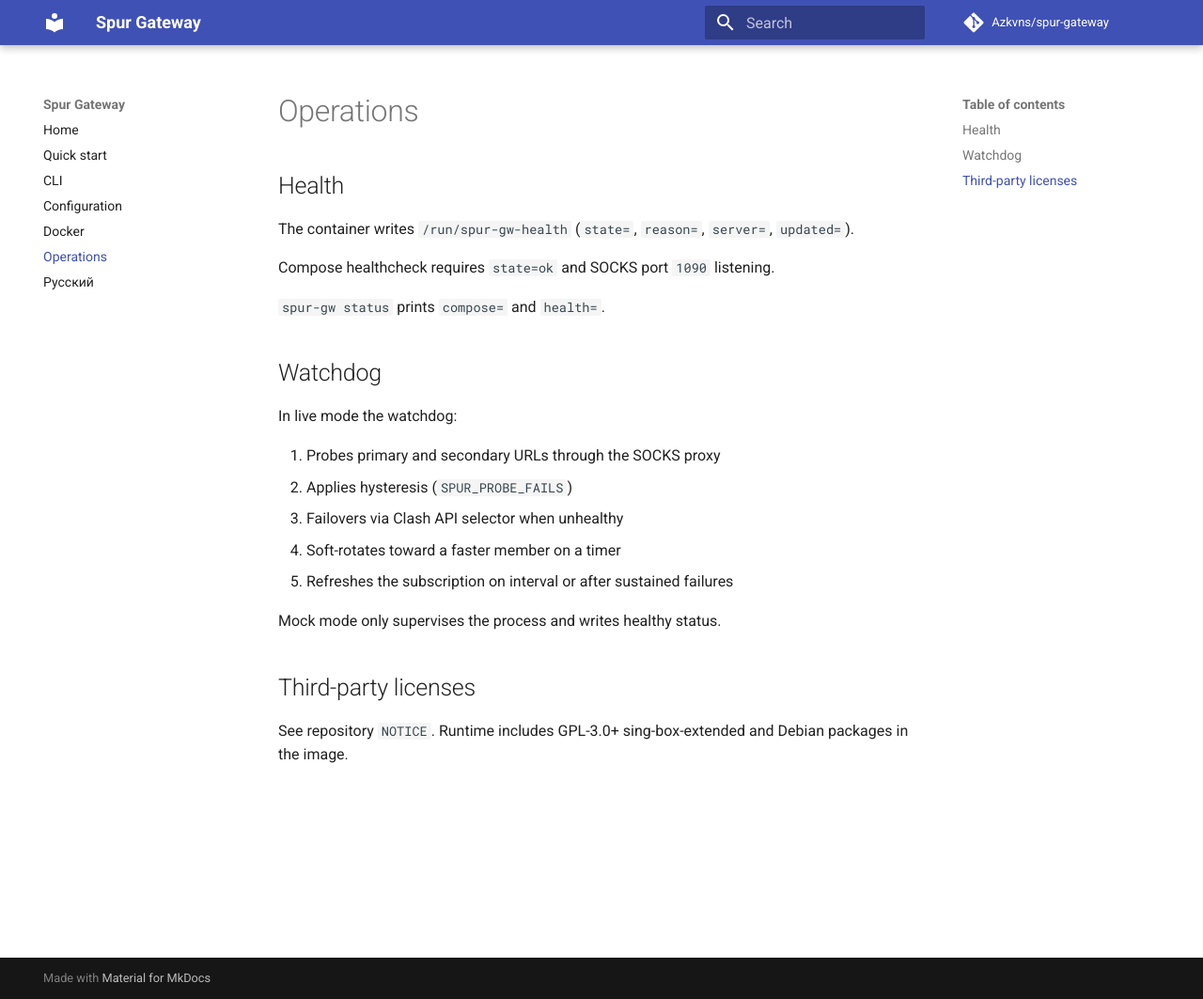
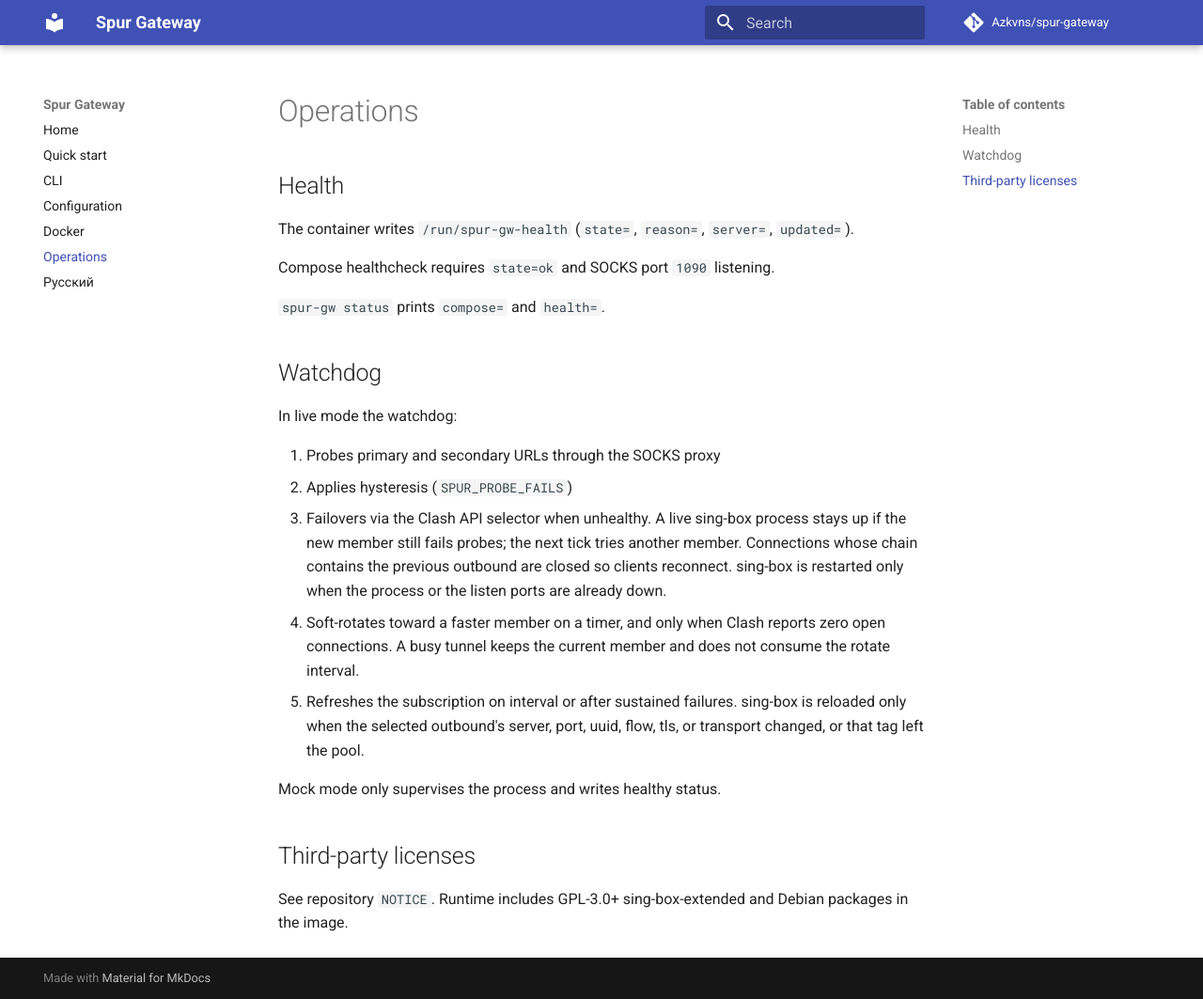
Before and after one commit to Azkvns/spur-gateway, an MkDocs documentation site: the page built from docs/operations.md, in a window 1280 px wide and 1063 px high. Shown: the whole window at 94% size. Built offline with MkDocs 1.6.1 and Material for MkDocs 9.7.7, drawn with Linux system fonts in a browser that asks for light colours; comment, search, counter and statistics services are not loaded.

Commit message:
docs: describe connection-preserving server switches

```diff
--- a/docs/operations.md
+++ b/docs/operations.md
@@ -14,9 +14,9 @@
 
 1. Probes primary and secondary URLs through the SOCKS proxy
 2. Applies hysteresis (`SPUR_PROBE_FAILS`)
-3. Failovers via Clash API selector when unhealthy
-4. Soft-rotates toward a faster member on a timer
-5. Refreshes the subscription on interval or after sustained failures
+3. Failovers via the Clash API selector when unhealthy. A live sing-box process stays up if the new member still fails probes; the next tick tries another member. Connections whose chain contains the previous outbound are closed so clients reconnect. sing-box is restarted only when the process or the listen ports are already down.
+4. Soft-rotates toward a faster member on a timer, and only when Clash reports zero open connections. A busy tunnel keeps the current member and does not consume the rotate interval.
+5. Refreshes the subscription on interval or after sustained failures. sing-box is reloaded only when the selected outbound's server, port, uuid, flow, tls, or transport changed, or that tag left the pool.
 
 Mock mode only supervises the process and writes healthy status.
 
```
